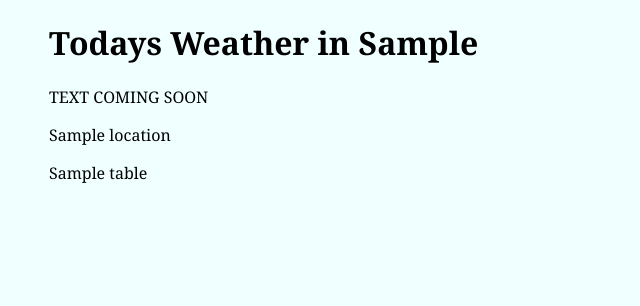
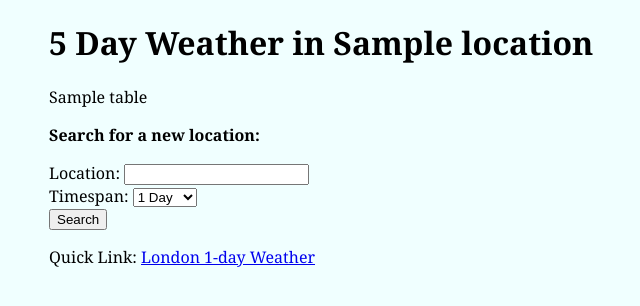
Before and after one commit to beatadunne/weather_app, a Flask app: template templates/five_day_weather.html in a window 1280 px wide. Shown: the top 306 px of the page, without its empty margins (191-831 px from the left). Run offline with Flask 3, Linux system fonts and the light colour scheme; the template is opened without the code that fills it: most values are stand-ins (such as "Sample title", 1, 10 or a date in 2020).

Commit message:
feature: add duration dropdowns to webpages

```diff
--- a/templates/five_day_weather.html
+++ b/templates/five_day_weather.html
@@ -8,12 +8,23 @@
     </head>
     <body>
         <div class="content">
-            <h1>Todays Weather in {{ current_location }}</h1>
-          <P>TEXT COMING SOON</P>
-            <p>{{ location }}</p>
+            <h1>5 Day Weather in {{ location }}</h1>
             {% for table in tables %}
                 {{ table|safe }}
             {% endfor %}
+        <p><b>Search for a new location:</b></p>
+        <form action="{{ url_for('weather_app') }}" method="post" autocomplete="on">
+            <div class="search-box">
+                <label for="location">Location: </label><input type="text" id="location" name="location"><br>
+                <label for="days">Timespan:</label>
+                <select id="days" name="days">
+                  <option value="1 day">1 Day</option>
+                  <option value="5 days">5 Days</option>
+                </select><br>
+                <input type="submit" value="Search">
+            </div>
+        </form>
+        <p>Quick Link: <a href="{{ url_for('london_daily') }}"><u>London 1-day Weather</u></a></p>
         </div>
     </body>
 </html>
```
Also changed, not shown: templates/daily_weather.html (+7 -1 lines), templates/index.html (+8 -2 lines).
